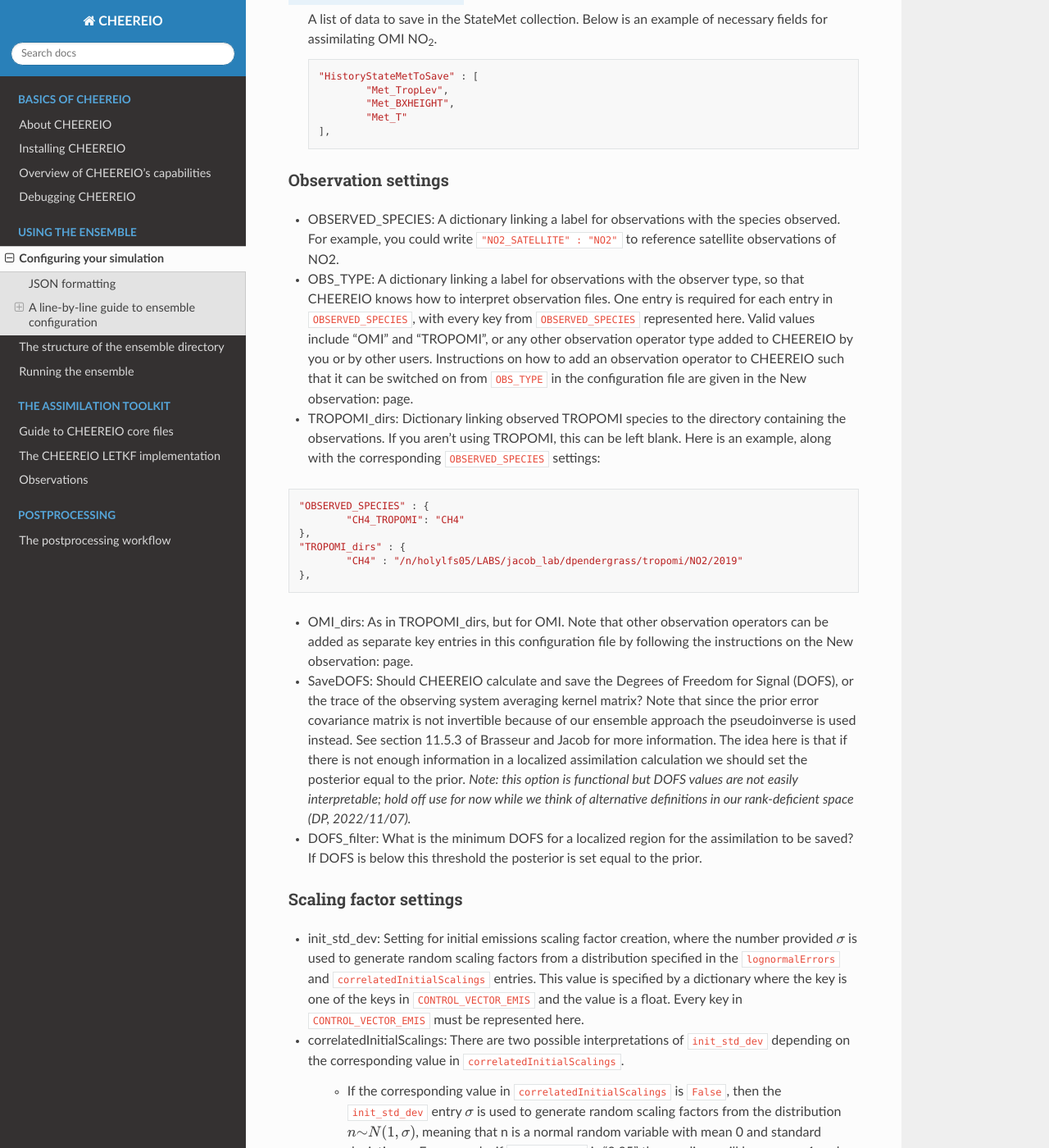
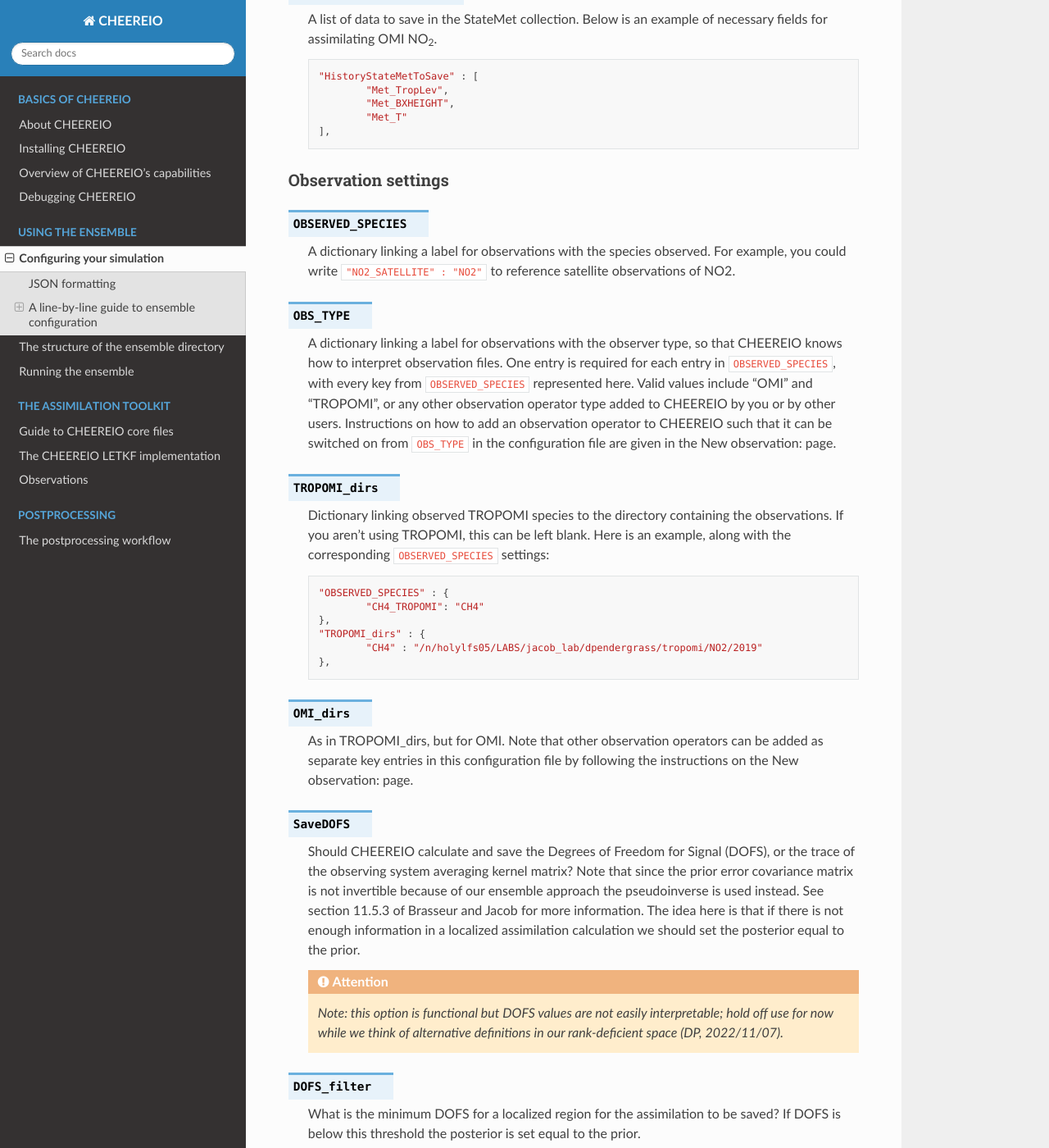
Before and after one commit to drewpendergrass/CHEEREIO, a Sphinx documentation site: the page built from docs/The-ensemble-configuration-file.rst, in a window 1280 px wide and 1400 px high, scrolled down 12316 px. Shown: the whole window at 82% size. Built offline with Sphinx 7.4.7 and the Read the Docs theme 2.0.0, drawn with Linux system fonts in a browser that asks for light colours; some of the changed lines change nothing that is shown.

Commit message:
reformat ens config page

```diff
--- a/docs/The-ensemble-configuration-file.rst
+++ b/docs/The-ensemble-configuration-file.rst
@@ -409,21 +409,41 @@ HISTORY.rc settings
 Observation settings
 ~~~~~~~~~~~~~
 
-* OBSERVED_SPECIES: A dictionary linking a label for observations with the species observed. For example, you could write ``"NO2_SATELLITE" : "NO2"`` to reference satellite observations of NO2.
-* OBS_TYPE: A dictionary linking a label for observations with the observer type, so that CHEEREIO knows how to interpret observation files. One entry is required for each entry in ``OBSERVED_SPECIES``, with every key from ``OBSERVED_SPECIES`` represented here. Valid values include "OMI" and "TROPOMI", or any other observation operator type added to CHEEREIO by you or by other users. Instructions on how to add an observation operator to CHEEREIO such that it can be switched on from ``OBS_TYPE`` in the configuration file are given in the :ref:`New observation:` page.
-* TROPOMI_dirs: Dictionary linking observed TROPOMI species to the directory containing the observations. If you aren't using TROPOMI, this can be left blank. Here is an example, along with the corresponding ``OBSERVED_SPECIES`` settings:
-::
+.. option:: OBSERVED_SPECIES
 
-	"OBSERVED_SPECIES" : {
-		"CH4_TROPOMI": "CH4"
-	},
-	"TROPOMI_dirs" : {
-		"CH4" : "/n/holylfs05/LABS/jacob_lab/dpendergrass/tropomi/NO2/2019"
-	},
+	A dictionary linking a label for observations with the species observed. For example, you could write ``"NO2_SATELLITE" : "NO2"`` to reference satellite observations of NO2.
 
-* OMI_dirs: As in TROPOMI_dirs, but for OMI. Note that other observation operators can be added as separate key entries in this configuration file by following the instructions on the :ref:`New observation:` page.
-* SaveDOFS: Should CHEEREIO calculate and save the Degrees of Freedom for Signal (DOFS), or the trace of the observing system averaging kernel matrix? Note that since the prior error covariance matrix is not invertible because of our ensemble approach the pseudoinverse is used instead. See section 11.5.3 of Brasseur and Jacob for more information. The idea here is that if there is not enough information in a localized assimilation calculation we should set the posterior equal to the prior. *Note: this option is functional but DOFS values are not easily interpretable; hold off use for now while we think of alternative definitions in our rank-deficient space (DP, 2022/11/07).*
-* DOFS_filter: What is the minimum DOFS for a localized region for the assimilation to be saved? If DOFS is below this threshold the posterior is set equal to the prior.
+.. option:: OBS_TYPE
+
+	A dictionary linking a label for observations with the observer type, so that CHEEREIO knows how to interpret observation files. One entry is required for each entry in ``OBSERVED_SPECIES``, with every key from ``OBSERVED_SPECIES`` represented here. Valid values include "OMI" and "TROPOMI", or any other observation operator type added to CHEEREIO by you or by other users. Instructions on how to add an observation operator to CHEEREIO such that it can be switched on from ``OBS_TYPE`` in the configuration file are given in the :ref:`New observation:` page.
+
+.. option:: TROPOMI_dirs
+
+	Dictionary linking observed TROPOMI species to the directory containing the observations. If you aren't using TROPOMI, this can be left blank. Here is an example, along with the corresponding ``OBSERVED_SPECIES`` settings:
+	::
+
+		"OBSERVED_SPECIES" : {
+			"CH4_TROPOMI": "CH4"
+		},
+		"TROPOMI_dirs" : {
+			"CH4" : "/n/holylfs05/LABS/jacob_lab/dpendergrass/tropomi/NO2/2019"
+		},
+
+.. option:: OMI_dirs
+
+	As in TROPOMI_dirs, but for OMI. Note that other observation operators can be added as separate key entries in this configuration file by following the instructions on the :ref:`New observation:` page.
+
+.. option:: SaveDOFS
+
+	Should CHEEREIO calculate and save the Degrees of Freedom for Signal (DOFS), or the trace of the observing system averaging kernel matrix? Note that since the prior error covariance matrix is not invertible because of our ensemble approach the pseudoinverse is used instead. See section 11.5.3 of Brasseur and Jacob for more information. The idea here is that if there is not enough information in a localized assimilation calculation we should set the posterior equal to the prior.
+
+	.. attention::
+
+		*Note: this option is functional but DOFS values are not easily interpretable; hold off use for now while we think of alternative definitions in our rank-deficient space (DP, 2022/11/07).*
+
+.. option:: DOFS_filter
+
+	What is the minimum DOFS for a localized region for the assimilation to be saved? If DOFS is below this threshold the posterior is set equal to the prior.
 
 Scaling factor settings
 ~~~~~~~~~~~~~
```
